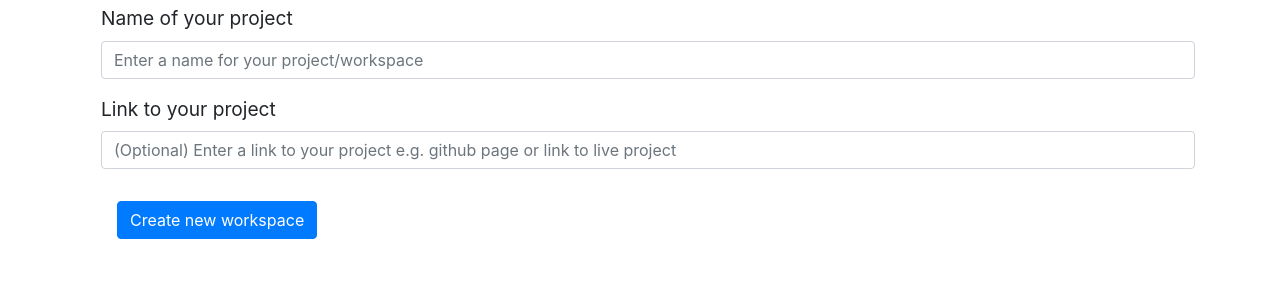
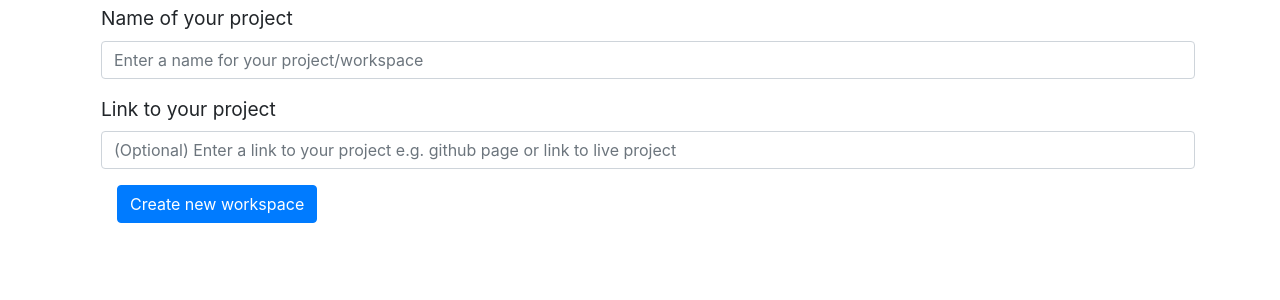
Before and after one commit to Rolv-Apneseth/just-a-tracker, a Flask app: page / in a window 1280 px wide. Shown: the part 291-591 px from the top of the page. Run offline with Flask 2, Linux system fonts and the light colour scheme; the visitor is signed in with stand-in values (Sample User, id 1); data comes from the database, SQL or seed files in the repository; data that the repository does not hold is empty; some libraries are stand-ins or nearby versions.

Commit message:
reverting

```diff
--- a/just-a-tracker/website/static/css/core/_base.scss
+++ b/just-a-tracker/website/static/css/core/_base.scss
@@ -1,4 +1,4 @@
-@use "../abstracts" as *;
+@use '../abstracts' as *;
 
 html {
   // Font size media queries
@@ -23,9 +23,4 @@ html {
       align-items: center;
     }
   }
-
-    // Fix spacing for buttons from old bootstrap version
-    .btn {
-        margin-top: 1rem;
 }
-}
--- a/just-a-tracker/website/static/css/main.css
+++ b/just-a-tracker/website/static/css/main.css
@@ -36,9 +36,6 @@ html body main {
   flex-direction: column;
   justify-content: center;
   align-items: center;
-}
-html .btn {
-  margin-top: 1rem;
 }
 
 html {
@@ -408,7 +405,11 @@ img {
 }
 #report-bug-card:hover {
   background-color: #05bd48;
+<<<<<<< HEAD
 }
 
 /*# sourceMappingURL=main.css.map */
 >>>>>>> cc48f95 (Adjusted spacing for buttons)
+=======
+}/*# sourceMappingURL=main.css.map */
+>>>>>>> parent of cc48f95 (Adjusted spacing for buttons)
```
Also changed, not shown: 1 other file. Lines whose indentation alone changed are shown as unchanged.
